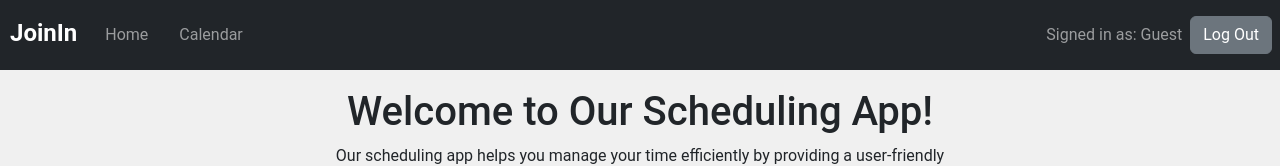
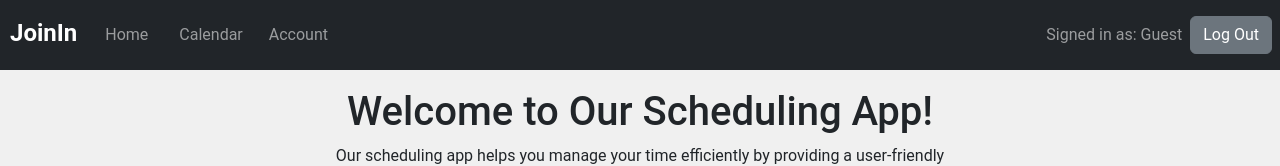
Before and after one commit to jomelsotelo/Scheduling-App, a React (Create React App) app in the folder frontend/: page / in a window 1280 px wide. Shown: the top 166 px of the page. Built offline with nearby package versions, Linux system fonts and the light colour scheme; no server answers; sample sign-in values are in the browser's storage.

Commit message:
Added an Account button in navbar and made an empty Account page

```diff
--- a/frontend/src/components/navbar/PortalNavbar.js
+++ b/frontend/src/components/navbar/PortalNavbar.js
@@ -51,6 +51,9 @@ const PortalNavbar = () => {
     const navigateToHome = () => {
         navigate('/')
     }
+    const navigateToAccount = () => {
+      navigate ('/account')
+    }
 
     return (
         <React.Fragment>
@@ -59,6 +62,7 @@ const PortalNavbar = () => {
                 <Navbar.Brand style={{ fontSize: "1.5rem" , fontWeight: "bold", margin: '0px 10px'}}>JoinIn</Navbar.Brand>
                 <Nav.Link onClick={navigateToHome} style={{ fontSize: '1rem', margin: '5px 10px' }}>Home</Nav.Link>
                 <Nav.Link onClick={navigateToCalendar} style={{ fontSize: '1rem', margin: '5px 5px' }}>Calendar</Nav.Link>
+                <Nav.Link onClick={navigateToAccount} style={{ fontSize: '1rem', margin: '5px 5px' }}>Account</Nav.Link>
                 </Nav>
                 <Container />
                 <Navbar.Text>
--- a/frontend/src/index.js
+++ b/frontend/src/index.js
@@ -6,10 +6,13 @@ import "./assets/styles/StyleSheet.css"
 import App from "./App"
 import HomePage from "./pages/portal/HomePage"
 import Calendar from './pages/portal/Calendar'
+import Account from "./pages/portal/Account"
 import CreateAccount from "./pages/authentication/CreateAccount"
 import Login from "./pages/authentication/LoginPage"
 import Auth from "./pages/authentication/Auth"
 import ProtectedRoute from "./components/util/ProtectedRoute"
+
+
 
 ReactDOM.render(
     <BrowserRouter basename={'/'}>
@@ -24,6 +27,7 @@ ReactDOM.render(
                 </ProtectedRoute>}>
                 <Route index element={<HomePage />} />
                 <Route path='calendar' element={<Calendar />} />
+                <Route path = 'account' element={<Account/>}></Route>
             </Route>
         </Routes>
     </BrowserRouter>,
```
Also changed, not shown: frontend/src/pages/portal/Account.js (added).
